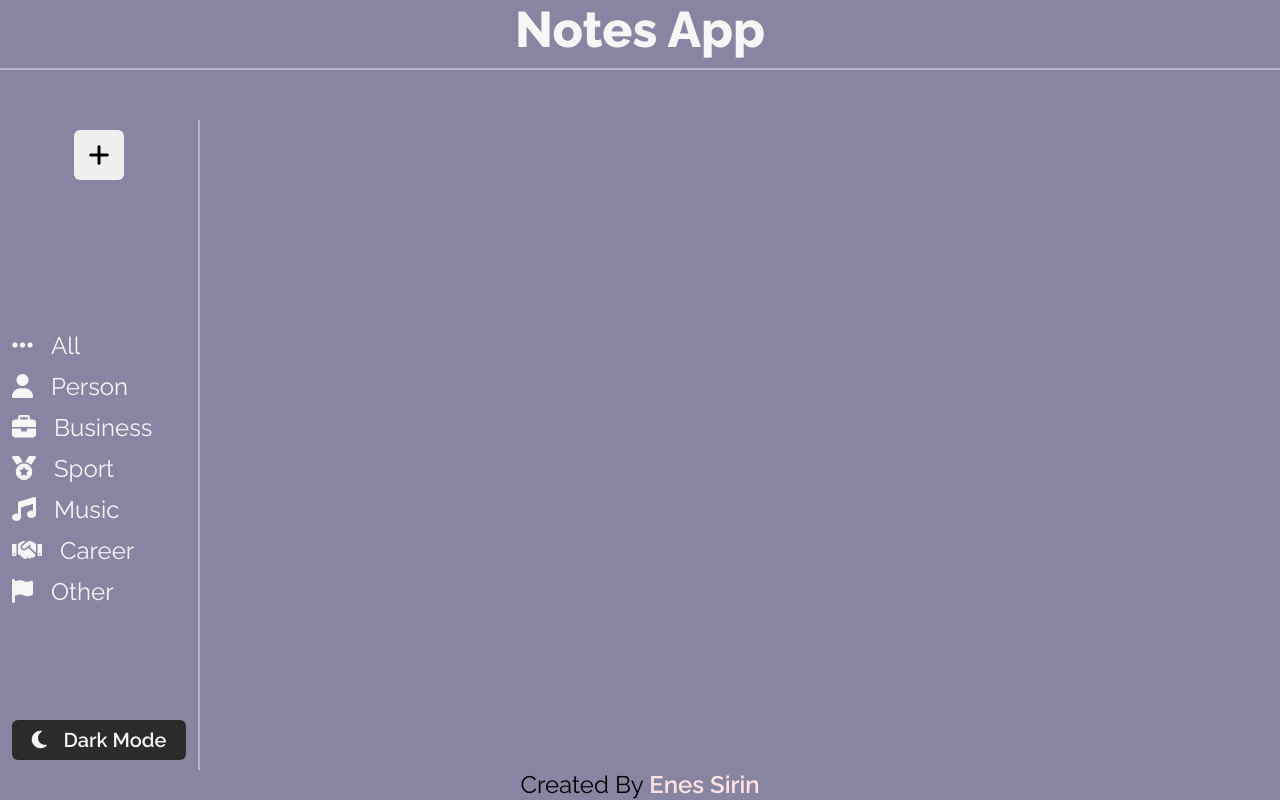
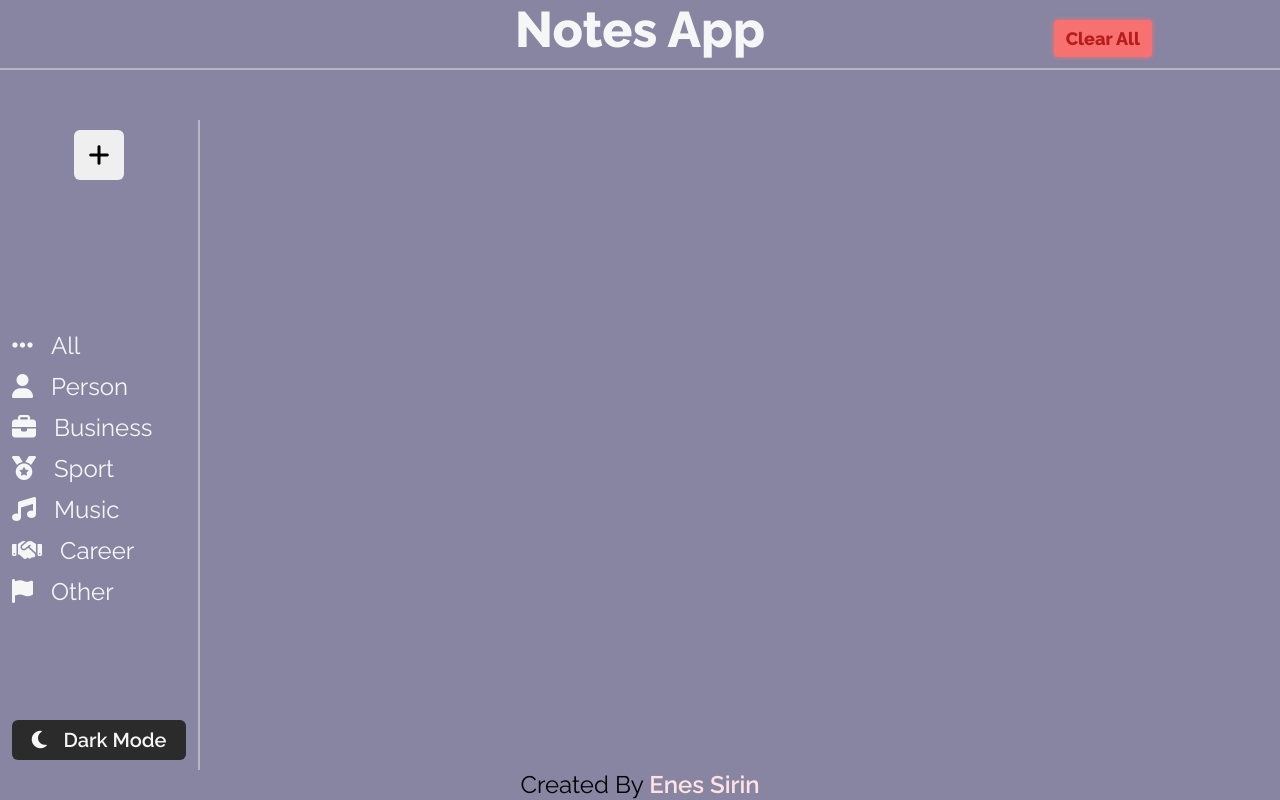
Before and after one commit to enessirn/notesApp, a plain HTML site: page index.html in a window 1280 px wide. Drawn offline with nearby package versions, Linux system fonts and the light colour scheme.

Commit message:
clearAll button add and style add

```diff
--- a/index.html
+++ b/index.html
@@ -54,6 +54,7 @@
     </div>
     <header>
         Notes App
+        <button class="all-clear">Clear All</button>
     </header>
     <!-- container start -->
     <section class="container">
@@ -91,7 +92,6 @@
 
         <!-- content start -->
             <div class="content">
-
             </div>
             <!-- content end -->
         </section>
--- a/style.css
+++ b/style.css
@@ -335,3 +335,18 @@ textarea {
         max-width: 100% !important;
     }
   }
+  .all-clear {
+   position: absolute;
+   right: 10%;
+   top: 20px;
+   background-color: #f87171;
+   color: #b91c1c;
+   font-weight: bold;
+   padding: 8px 12px;
+   outline: none;
+    border: none;
+    border-radius: 4px;
+    cursor: pointer;
+    font-size: 18px;
+    box-shadow: 0 0 5px #f87171;
+  }
```
